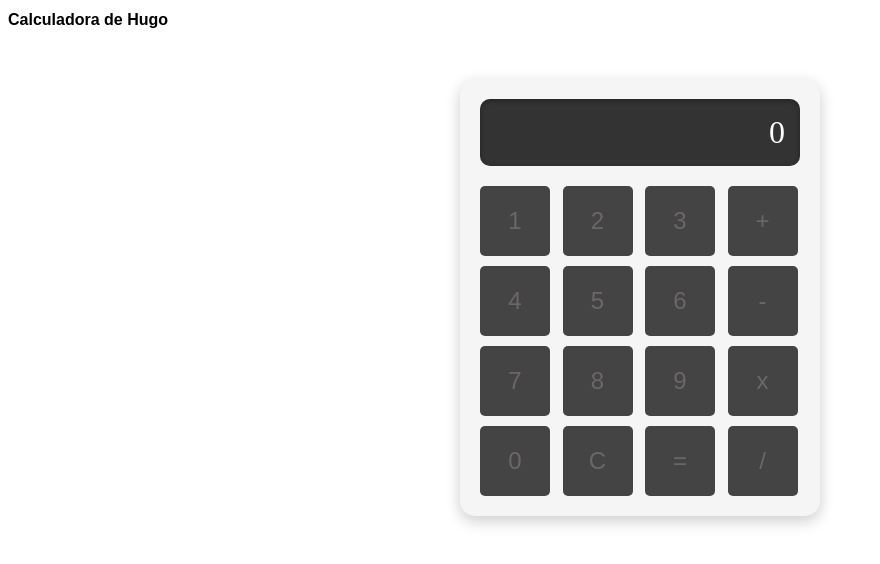
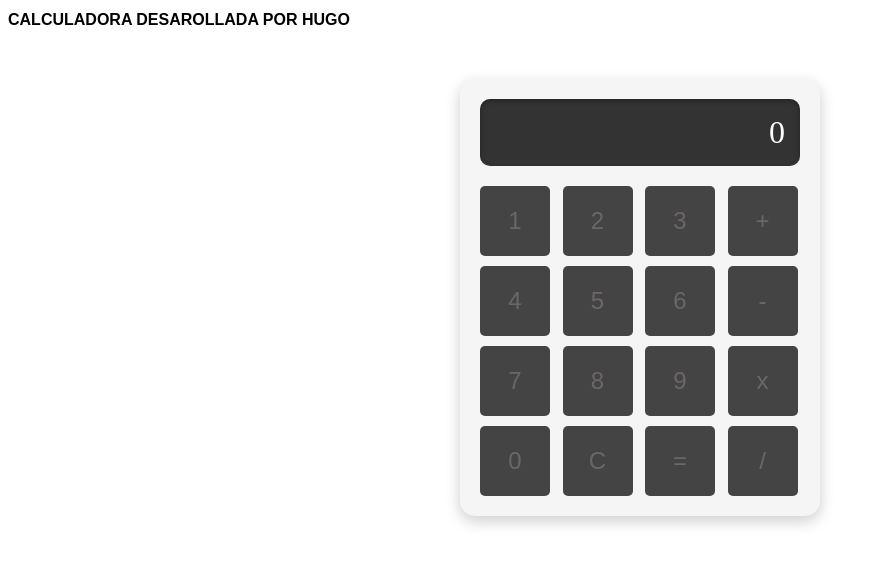
Before and after one commit to Hu60pr0/Hu60pr0.github.io, a plain HTML site: page docs/index.html in a window 1280 px wide. Shown: the whole page, without its empty margins (0-880 px from the left). Drawn offline with Linux system fonts and the light colour scheme.

Commit message:
Actualizar index.html

```diff
--- a/docs/index.html
+++ b/docs/index.html
@@ -8,7 +8,7 @@
 </head>
 <body>
   <header>
-    <h1>Calculadora de Hugo </h1>
+    <h1>CALCULADORA DESAROLLADA POR HUGO </h1>
   </header>
   <div id="calculator">
     <div id="screen">0</div>
```
